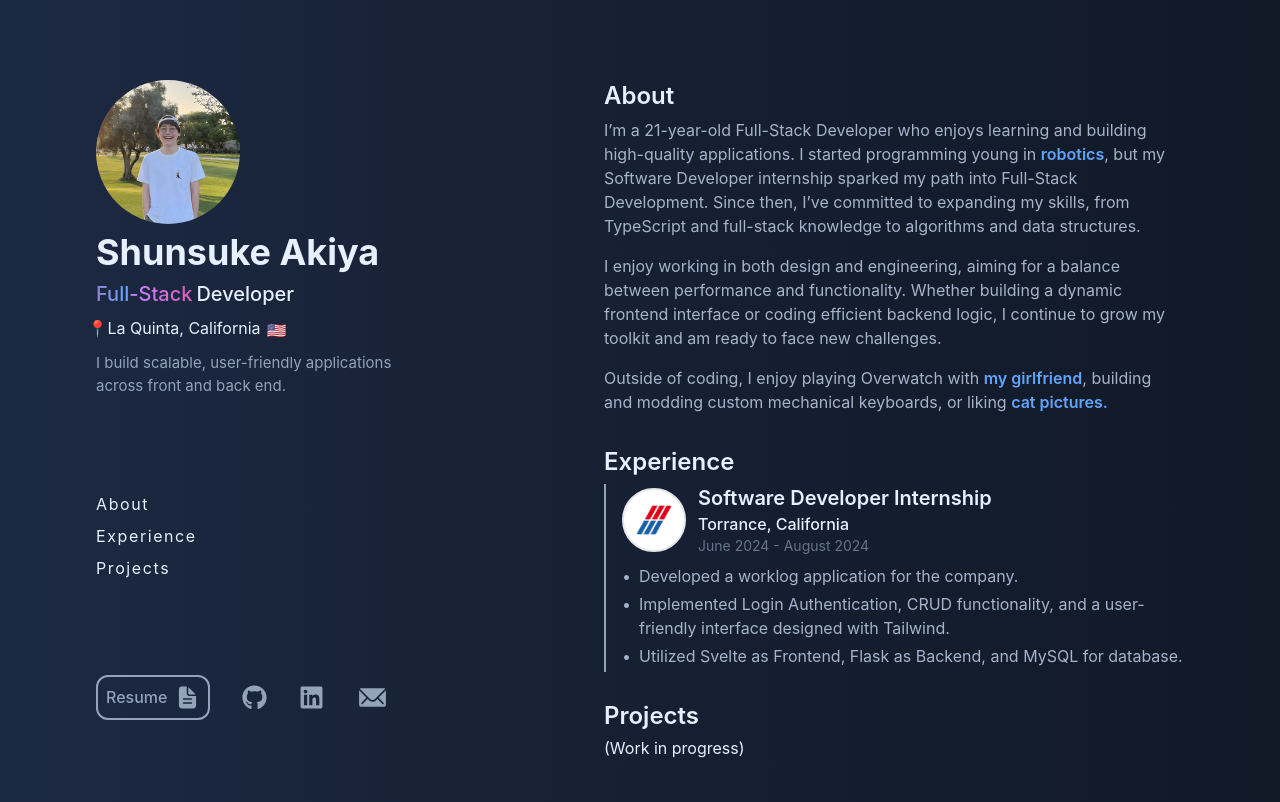
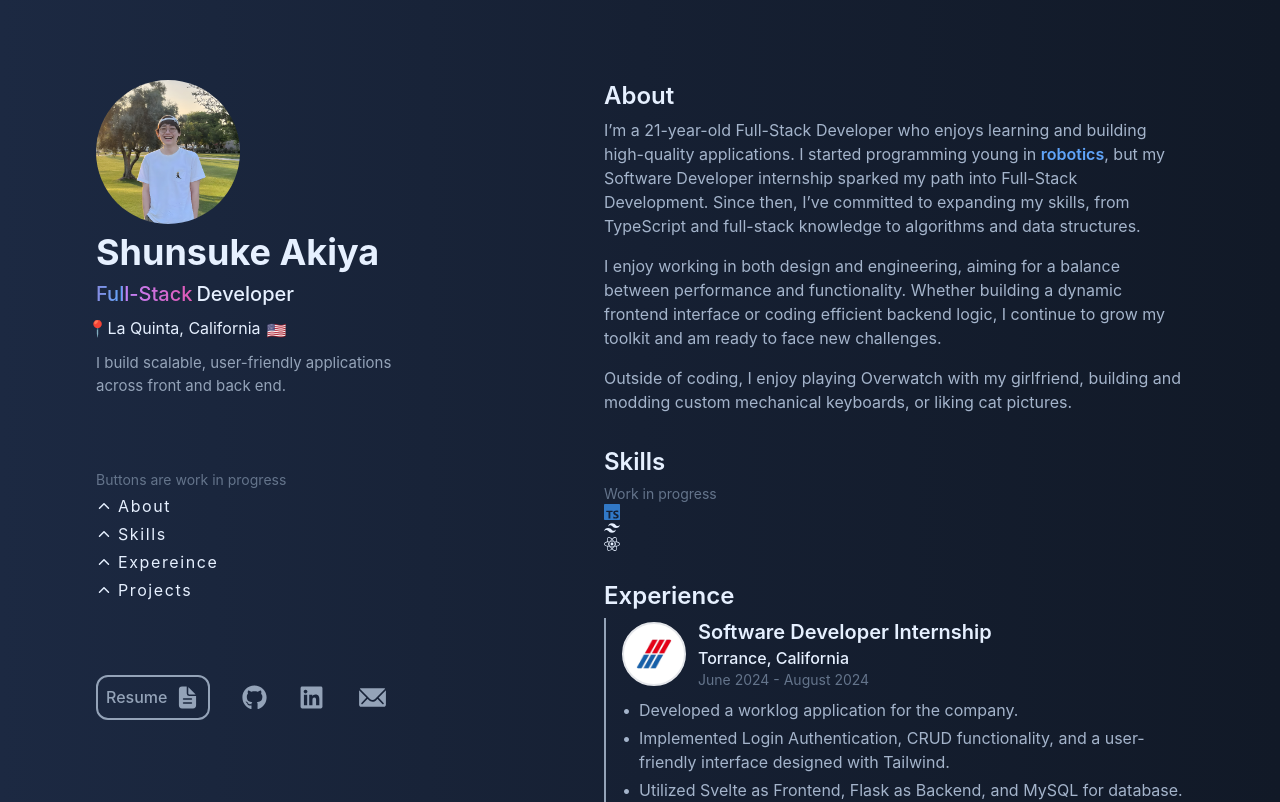
Before and after one commit to shunakiya/portfolio, a React (Vite) app: page / in a window 1280 px wide. Shown: the top 802 px of the page. Built offline with nearby package versions, Linux system fonts and the light colour scheme.

Commit message:
added button select icons, refined about me, started adding skills icons, fixed bg overfill color

```diff
--- a/src/App.tsx
+++ b/src/App.tsx
@@ -1,9 +1,11 @@
 // import { useState, useEffect } from "react";
-import { FaGithub, FaLinkedin } from "react-icons/fa";
-import { IoIosMail } from "react-icons/io";
+import { FaGithub, FaLinkedin, FaReact } from "react-icons/fa";
+import { IoIosMail, IoIosArrowUp } from "react-icons/io";
 import { IoDocumentText } from "react-icons/io5";
+import { SiTypescript } from "react-icons/si";
+import { RiTailwindCssFill } from "react-icons/ri";
 import pfp from "./assets/pfp.png";
-import resume from "./resume.pdf";
+import resume from "./assets/resume.pdf";
 import lsa from "./assets/lsa.png";
 
 export default function App() {
@@ -17,7 +19,7 @@ export default function App() {
   };
 
   return (
-    <div className="bg-gradient-to-r from-[#1c2942] via-[#162033] to-[#111927] min-h-screen">
+    <body className="bg-gradient-to-r from-[#1c2942] via-[#162033] to-[#111927] min-h-screen">
       <div className="flex flex-row gap-40 mx-auto min-h-screen max-w-screen-xl px-6 py-8 md:px-12 md:py-20 lg:px-24 lg:py-0 overflow-x-hidden">
         {/* left side info */}
         <div className="py-20 h-screen flex flex-col w-[42%] sticky top-0">
@@ -51,12 +53,38 @@ export default function App() {
           </div>
 
           {/* nav buttons */}
-          <div className="flex flex-col items-start tracking-widest my-auto gap-2">
-            <button>About</button>
+          <div className="flex flex-col items-start tracking-widest my-auto gap-1">
+            <p className="text-sm text-slate-500 tracking-normal">
+              Buttons are work in progress
+            </p>
+            <div className="flex flex-row gap-1.5 items-center">
+              <IoIosArrowUp className="" />
 
-            <button>Experience</button>
+              <button
+                className="hover:transition ease-in-out duration-100
+              hover:text-[#ffffff] hover:font-medium"
+              >
+                About
+              </button>
+            </div>
 
-            <button>Projects</button>
+            <div className="flex flex-row gap-1.5 items-center">
+              <IoIosArrowUp className="" />
+
+              <button>Skills</button>
+            </div>
+
+            <div className="flex flex-row gap-1.5 items-center">
+              <IoIosArrowUp className="" />
+
+              <button>Expereince</button>
+            </div>
+
+            <div className="flex flex-row gap-1.5 items-center">
+              <IoIosArrowUp className="" />
+
+              <button>Projects</button>
+            </div>
           </div>
 
           {/* socials */}
@@ -76,21 +104,21 @@ export default function App() {
               <a href="https://github.com/shunakiya" target="_blank">
                 <FaGithub
                   size={25}
-                  className="hover:transition hover:ease-in-out duration-75 hover:fill-[#e6f0ff]"
+                  className="hover:transition hover:ease-in-out duration-100 hover:fill-[#e6f0ff]"
                 />
               </a>
 
               <a href="https://linkedin.com/in/shunsuke-akiya/" target="_blank">
                 <FaLinkedin
                   size={25}
-                  className="hover:transition hover:ease-in-out duration-75
+                  className="hover:transition hover:ease-in-out duration-100
               hover:fill-[#e6f0ff]"
                 />
               </a>
               <button onClick={writeEmail}>
                 <IoIosMail
                   size={33}
-                  className="hover:transition hover:ease-in-out duration-75 hover:fill-[#e6f0ff]"
+                  className="hover:transition hover:ease-in-out duration-100 hover:fill-[#e6f0ff]"
                 />
               </button>
             </div>
@@ -110,7 +138,7 @@ export default function App() {
                 <a
                   href="https://www.kipr.org/"
                   target="blank"
-                  className="font-semibold text-blue-400 transition ease-in-out duration-100 hover:text-blue-500"
+                  className="font-semibold text-blue-400 hover:text-blue-500"
                 >
                   robotics
                 </a>
@@ -128,14 +156,28 @@ export default function App() {
               </p>
               <p>
                 Outside of coding, I enjoy playing Overwatch with{" "}
-                <span className="font-semibold text-blue-400">
-                  my girlfriend
-                </span>
-                , building and modding custom mechanical keyboards, or liking{" "}
-                <span className="font-semibold text-blue-400">
-                  cat pictures.
-                </span>
+                <span>my girlfriend</span>, building and modding custom
+                mechanical keyboards, or liking <span>cat pictures.</span>
               </p>
+            </div>
+          </div>
+
+          {/* skills */}
+          <div className="mb-4">
+            <h1 className="text-2xl font-semibold mb-1.5">Skills</h1>
+            <p className="text-sm text-slate-500 tracking-normal">
+              Work in progress
+            </p>
+            <div>
+              <SiTypescript className="fill-[#3178C6]" />
+            </div>
+
+            <div>
+              <RiTailwindCssFill />
+            </div>
+
+            <div>
+              <FaReact />
             </div>
           </div>
 
@@ -189,10 +231,12 @@ export default function App() {
           {/* projects */}
           <div className="">
             <h1 className="text-2xl font-semibold mb-1">Projects</h1>
-            <p>(Work in progress)</p>
+            <p className="text-sm text-slate-500 tracking-normal">
+              Work in progress
+            </p>
           </div>
         </div>
       </div>
-    </div>
+    </body>
   );
 }
--- a/src/index.css
+++ b/src/index.css
@@ -8,10 +8,15 @@
   font-weight: 400;
 
   color: #e6f0ff;
-  background-color: #111927;
 
   font-synthesis: none;
   text-rendering: optimizeLegibility;
   -webkit-font-smoothing: antialiased;
   -moz-osx-font-smoothing: grayscale;
 }
+
+body {
+  @apply bg-gradient-to-r from-[#1c2942] via-[#162033] to-[#111927];
+  min-height: 100vh;
+  background-attachment: fixed;
+}
```
Also changed, not shown: 2 other files (tests, documents, lock files or other folders).
